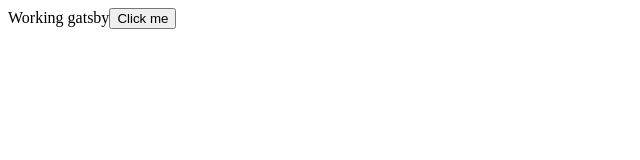
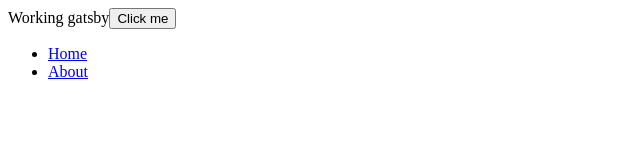
Before and after one commit to werliton/gatsbyJs, a Gatsby app: page / in a window 1280 px wide. Shown: the top 160 px of the page, without its empty margins (0-640 px from the left). Built offline with nearby package versions, Linux system fonts and the light colour scheme.

Commit message:
Add new pages and using links

```diff
--- a/src/pages/index.js
+++ b/src/pages/index.js
@@ -1,8 +1,13 @@
 import React from "react"
+import { Link } from "gatsby";
 
 export default () => (
     <div>
         Working gatsby
         <button className="primary-button">Click me</button>
+        <ul>
+            <li><Link to="/" title="Home">Home</Link></li>
+            <li><Link to="/about/" title="About">About</Link></li>
+        </ul>
     </div>
 )
```
Also changed, not shown: src/pages/contact.js (added, +11 -0 lines), src/styles/global.css (added).
